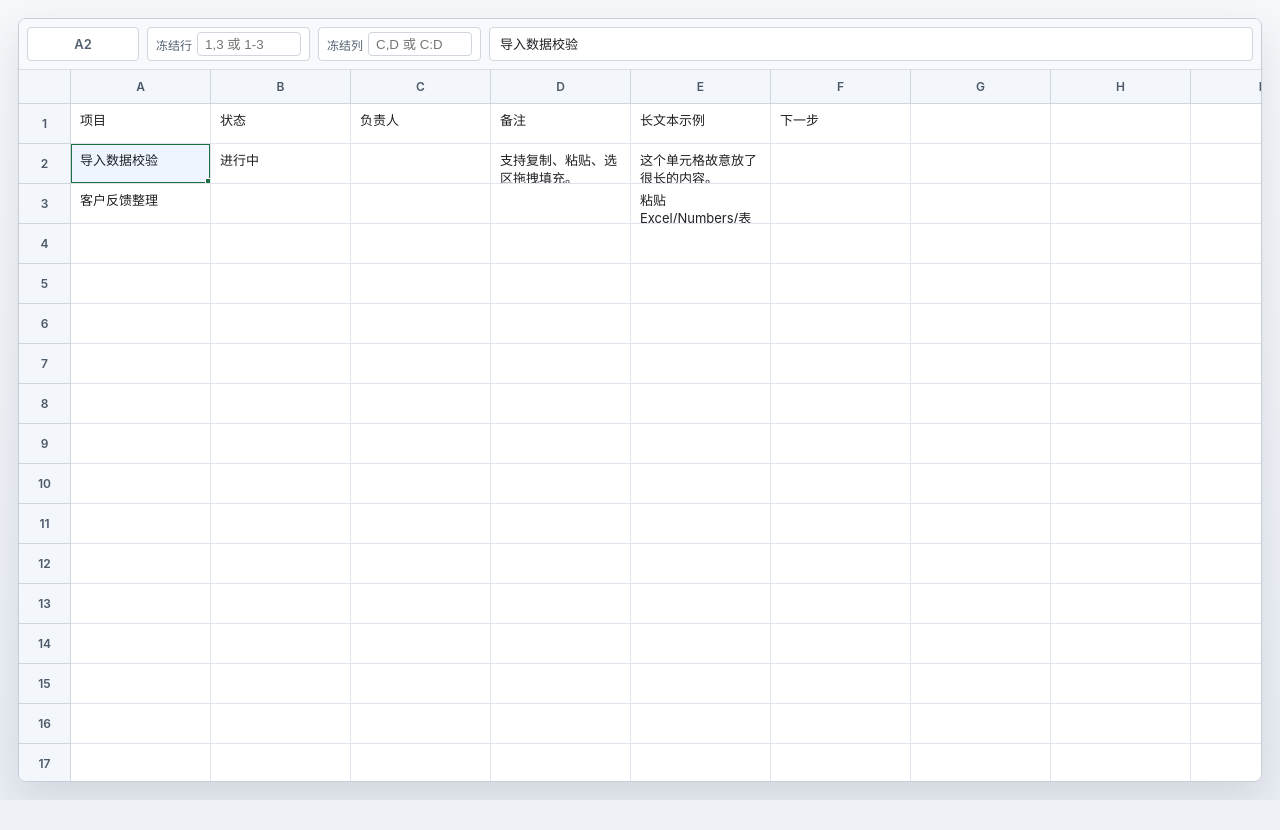
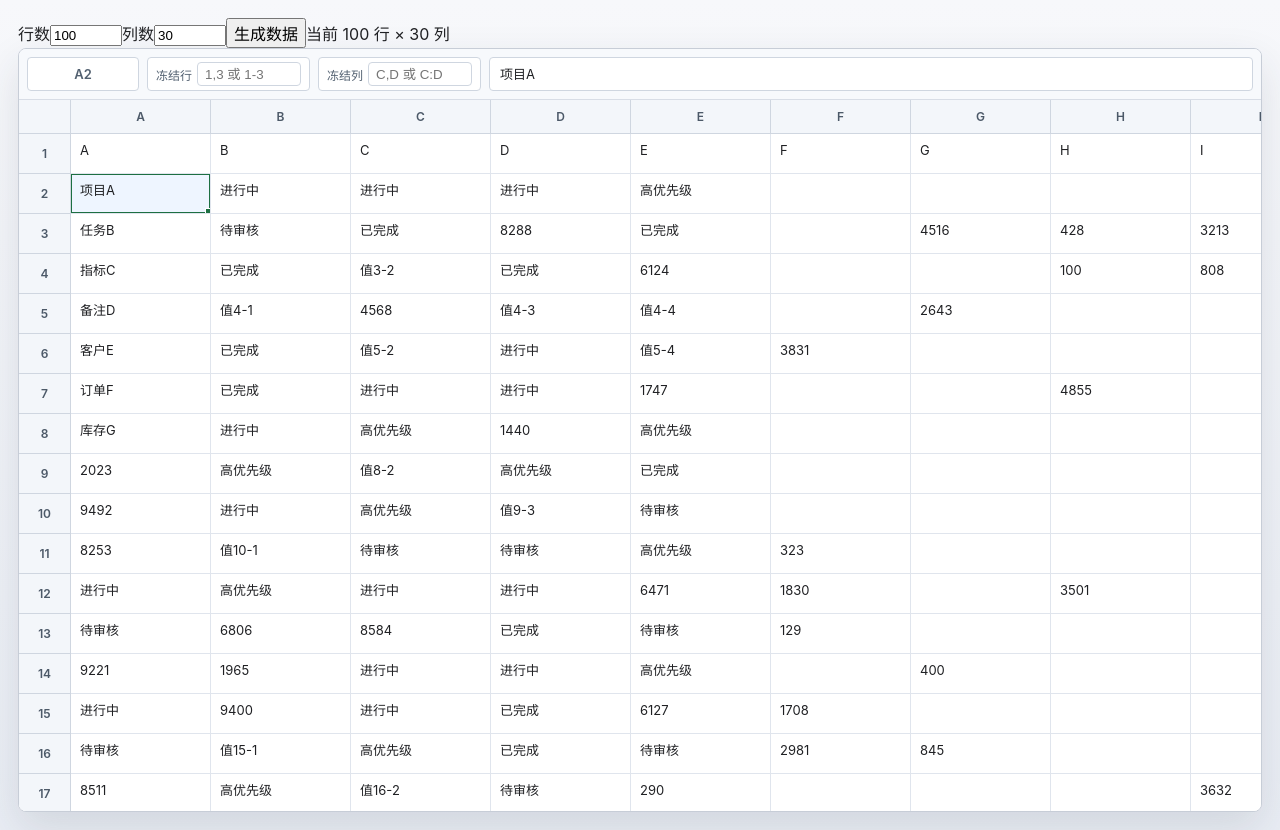
Before and after one commit to shijiezhou1/excel_tb, a React (Vite) app: page / in a window 1280 px wide. Before the commit the page ends 800 px from the top, so only its background shows below. Built offline with nearby package versions, Linux system fonts and the light colour scheme.

Commit message:
支持外部数据传入和行虚拟滚动

```diff
--- a/src/App.jsx
+++ b/src/App.jsx
@@ -1,7 +1,5 @@
 import React, { useCallback, useEffect, useMemo, useRef, useState } from "react";
 
-const ROW_COUNT = 80;
-const COL_COUNT = 26;
 const DEFAULT_COL_WIDTH = 140;
 const DEFAULT_ROW_HEIGHT = 40;
 const MIN_COL_WIDTH = 64;
@@ -13,6 +11,7 @@
 const DEFAULT_FORMULA_HEIGHT = 34;
 const MIN_FORMULA_HEIGHT = 34;
 const MAX_FORMULA_HEIGHT = 220;
+const ROW_BUFFER = 20;
 
 const clamp = (value, min, max) => Math.min(Math.max(value, min), max);
 
@@ -41,33 +40,12 @@
   return index - 1;
 }
 
-function createInitialRows() {
-  return Array.from({ length: ROW_COUNT }, (_, rowIndex) =>
-    Array.from({ length: COL_COUNT }, (_, colIndex) => {
+function createDefaultRows(rowCount, colCount) {
+  return Array.from({ length: rowCount }, (_, rowIndex) =>
+    Array.from({ length: colCount }, (_, colIndex) => {
       if (rowIndex === 0) {
-        const headers = [
-          "项目",
-          "状态",
-          "负责人",
-          "备注",
-          "长文本示例",
-          "下一步"
-        ];
-        return headers[colIndex] || "";
+        return columnName(colIndex);
       }
-
-      if (rowIndex === 1 && colIndex === 0) return "导入数据校验";
-      if (rowIndex === 1 && colIndex === 1) return "进行中";
-      if (rowIndex === 1 && colIndex === 3) return "支持复制、粘贴、选区拖拽填充。";
-      if (rowIndex === 1 && colIndex === 4) {
-        return "这个单元格故意放了很长的内容。\n它包含多行文本，行高不会被自动撑开。\n你可以拖拽左侧行边界单独调整这一行，也可以拖拽顶部列边界单独调整这一列。";
-      }
-
-      if (rowIndex === 2 && colIndex === 0) return "客户反馈整理";
-      if (rowIndex === 2 && colIndex === 4) {
-        return "粘贴 Excel/Numbers/表格数据时，会从当前选区左上角开始填入。";
-      }
-
       return "";
     })
   );
@@ -106,6 +84,18 @@
   return encoded.replaceAll("\n", "<br>");
 }
 
+function rangeToTsv(rows, range) {
+  const lines = [];
+  for (let row = range.startRow; row <= range.endRow; row += 1) {
+    const cells = [];
+    for (let col = range.startCol; col <= range.endCol; col += 1) {
+      cells.push(escapeCellForTsv(rows[row]?.[col] ?? ""));
+    }
+    lines.push(cells.join("\t"));
+  }
+  return lines.join("\n");
+}
+
 function rangeToClipboardHtml(rows, range) {
   const parts = ["<table>"];
   for (let row = range.startRow; row <= range.endRow; row += 1) {
@@ -117,18 +107,6 @@
   }
   parts.push("</table>");
   return parts.join("");
-}
-
-function rangeToTsv(rows, range) {
-  const lines = [];
-  for (let row = range.startRow; row <= range.endRow; row += 1) {
-    const cells = [];
-    for (let col = range.startCol; col <= range.endCol; col += 1) {
-      cells.push(escapeCellForTsv(rows[row]?.[col] ?? ""));
-    }
-    lines.push(cells.join("\t"));
-  }
-  return lines.join("\n");
 }
 
 function parseClipboardTable(text) {
@@ -218,6 +196,14 @@
   return offsets;
 }
 
+function sumSizes(sizes, start, end) {
+  let total = 0;
+  for (let i = start; i < end; i += 1) {
+    total += sizes[i] ?? 0;
+  }
+  return total;
+}
+
 function parseRowToken(token) {
   if (!/^\d+$/.test(token)) return null;
   return Number(token) - 1;
@@ -231,23 +217,95 @@
   return index;
 }
 
+function generateDemoData(rowCount, colCount) {
+  const rows = [];
+  for (let r = 0; r < rowCount; r += 1) {
+    const row = [];
+    for (let c = 0; c < colCount; c += 1) {
+      if (r === 0) {
+        row.push(columnName(c));
+      } else if (c === 0 && r < 8) {
+        const labels = [
+          "项目A", "任务B", "指标C", "备注D",
+          "客户E", "订单F", "库存G", "总计H"
+        ];
+        row.push(labels[r - 1] || `行${r + 1}`);
+      } else if (c < 5) {
+        const vals = [
+          "已完成", "进行中", "待审核", "高优先级",
+          Math.floor(Math.random() * 10000).toString(),
+          `值${r}-${c}`
+        ];
+        row.push(vals[Math.floor(Math.random() * vals.length)]);
+      } else if (c === 4 && r < 4) {
+        row.push("多行\n文本\n示例\n数据");
+      } else {
+        row.push(Math.random() > 0.6
+          ? Math.floor(Math.random() * 5000).toString()
+          : "");
+      }
+    }
+    rows.push(row);
+  }
+  return rows;
+}
+
 function App() {
+  const [demoRows, setDemoRows] = useState(() => 100);
+  const [demoCols, setDemoCols] = useState(() => 30);
+  const [data, setData] = useState(() => generateDemoData(100, 30));
+
+  function applyDemoSize() {
+    setData(generateDemoData(demoRows, demoCols));
+  }
+
   return (
     <main className="app-shell">
+      <div className="demo-controls">
+        <label>
+          行数
+          <input
+            type="number"
+            min="1"
+            max="2000"
+            value={demoRows}
+            onChange={(e) => setDemoRows(Math.max(1, Number(e.target.value) || 1))}
+          />
+        </label>
+        <label>
+          列数
+          <input
+            type="number"
+            min="1"
+            max="5000"
+            value={demoCols}
+            onChange={(e) => setDemoCols(Math.max(1, Number(e.target.value) || 1))}
+          />
+        </label>
+        <button type="button" onClick={applyDemoSize}>
+          生成数据
+        </button>
+        <span className="demo-info">
+          当前 {data.length} 行 × {data[0]?.length ?? 0} 列
+        </span>
+      </div>
       <section className="sheet-stage" aria-label="Excel style table">
-        <ExcelGrid />
+        <ExcelGrid data={data} />
       </section>
     </main>
   );
 }
 
-function ExcelGrid() {
-  const [rows, setRows] = useState(createInitialRows);
+function ExcelGrid({ data }) {
+  const rowCount = data.length;
+  const colCount = data[0]?.length ?? 0;
+
+  const [rows, setRows] = useState(data);
   const [colWidths, setColWidths] = useState(() =>
-    Array.from({ length: COL_COUNT }, () => DEFAULT_COL_WIDTH)
+    Array.from({ length: colCount }, () => DEFAULT_COL_WIDTH)
   );
   const [rowHeights, setRowHeights] = useState(() =>
-    Array.from({ length: ROW_COUNT }, () => DEFAULT_ROW_HEIGHT)
+    Array.from({ length: rowCount }, () => DEFAULT_ROW_HEIGHT)
   );
   const [formulaHeight, setFormulaHeight] = useState(DEFAULT_FORMULA_HEIGHT);
   const [freezeRowsSpec, setFreezeRowsSpec] = useState("");
@@ -260,6 +318,7 @@
   const [dragSelection, setDragSelection] = useState(null);
   const [fillState, setFillState] = useState(null);
   const [resizeState, setResizeState] = useState(null);
+  const [scrollTop, setScrollTop] = useState(0);
   const gridRef = useRef(null);
   const editorRef = useRef(null);
 
@@ -277,26 +336,14 @@
     );
   }, [fillState]);
 
-  const gridStyle = useMemo(
-    () => ({
-      gridTemplateColumns: `${ROW_HEADER_WIDTH}px ${colWidths
-        .map((width) => `${width}px`)
-        .join(" ")}`,
-      gridTemplateRows: `${COL_HEADER_HEIGHT}px ${rowHeights
-        .map((height) => `${height}px`)
-        .join(" ")}`
-    }),
-    [colWidths, rowHeights]
-  );
-
   const frozenRows = useMemo(
-    () => parseFreezeSpec(freezeRowsSpec, ROW_COUNT - 1, parseRowToken),
-    [freezeRowsSpec]
+    () => parseFreezeSpec(freezeRowsSpec, rowCount - 1, parseRowToken),
+    [freezeRowsSpec, rowCount]
   );
 
   const frozenCols = useMemo(
-    () => parseFreezeSpec(freezeColsSpec, COL_COUNT - 1, parseColumnToken),
-    [freezeColsSpec]
+    () => parseFreezeSpec(freezeColsSpec, colCount - 1, parseColumnToken),
+    [freezeColsSpec, colCount]
   );
 
   const frozenRowOffsets = useMemo(
@@ -309,8 +356,94 @@
     [frozenCols, colWidths]
   );
 
+  const frozenRowSet = useMemo(() => new Set(frozenRows), [frozenRows]);
+  const frozenColSet = useMemo(() => new Set(frozenCols), [frozenCols]);
+
   const lastFrozenRow = frozenRows[frozenRows.length - 1] ?? null;
   const lastFrozenCol = frozenCols[frozenCols.length - 1] ?? null;
+
+  const visibleRowRange = useMemo(() => {
+    let offset = COL_HEADER_HEIGHT;
+    let firstVisible = 0;
+    for (let r = 0; r < rowCount; r += 1) {
+      const h = rowHeights[r] ?? DEFAULT_ROW_HEIGHT;
+      if (offset + h > scrollTop) {
+        firstVisible = r;
+        break;
+      }
+      offset += h;
+      firstVisible = r + 1;
+    }
+
+    const first = Math.max(0, firstVisible - ROW_BUFFER);
+
+    offset = COL_HEADER_HEIGHT;
+    const viewportHeight = gridRef.current?.clientHeight ?? 800;
+    for (let r = 0; r < first; r += 1) {
+      offset += rowHeights[r] ?? DEFAULT_ROW_HEIGHT;
+    }
+    let last = first;
+    for (let r = first; r < rowCount; r += 1) {
+      offset += rowHeights[r] ?? DEFAULT_ROW_HEIGHT;
+      last = r;
+      if (offset > scrollTop + viewportHeight + ROW_BUFFER * DEFAULT_ROW_HEIGHT) break;
+    }
+
+    return { first: clamp(first, 0, rowCount - 1), last: clamp(last, 0, rowCount - 1) };
+  }, [scrollTop, rowHeights, rowCount]);
+
+  const topSpacerHeight = useMemo(
+    () => sumSizes(rowHeights, 0, visibleRowRange.first),
+    [rowHeights, visibleRowRange.first]
+  );
+
+  const bottomSpacerHeight = useMemo(
+    () => sumSizes(rowHeights, visibleRowRange.last + 1, rowCount),
+    [rowHeights, visibleRowRange.last, rowCount]
+  );
+
+  const spacerRow1 = topSpacerHeight > 0 ? 1 : 0;
+  const visibleRowGridStart = 2 + spacerRow1;
+
+  const gridStyle = useMemo(
+    () => {
+      const cols = [`${ROW_HEADER_WIDTH}px`];
+      for (let c = 0; c < colCount; c += 1) {
+        cols.push(`${colWidths[c] ?? DEFAULT_COL_WIDTH}px`);
+      }
+
+      const rows = [`${COL_HEADER_HEIGHT}px`];
+      if (topSpacerHeight > 0) rows.push(`${topSpacerHeight}px`);
+      for (let r = visibleRowRange.first; r <= visibleRowRange.last; r += 1) {
+        rows.push(`${rowHeights[r] ?? DEFAULT_ROW_HEIGHT}px`);
+      }
+      if (bottomSpacerHeight > 0) rows.push(`${bottomSpacerHeight}px`);
+
+      return {
+        gridTemplateColumns: cols.join(" "),
+        gridTemplateRows: rows.join(" ")
+      };
+    },
+    [colWidths, rowHeights, colCount, visibleRowRange, topSpacerHeight, bottomSpacerHeight]
+  );
+
+  useEffect(() => {
+    if (data !== rows) {
+      setRows(data);
+    }
+  }, [data]);
+
+  useEffect(() => {
+    if (colCount !== colWidths.length) {
+      setColWidths(Array.from({ length: colCount }, () => DEFAULT_COL_WIDTH));
+    }
+  }, [colCount]);
+
+  useEffect(() => {
+    if (rowCount !== rowHeights.length) {
+      setRowHeights(Array.from({ length: rowCount }, () => DEFAULT_ROW_HEIGHT));
+    }
+  }, [rowCount]);
 
   useEffect(() => {
     if (editingCell && editorRef.current) {
@@ -448,8 +581,14 @@
   function selectAllCells() {
     setActiveCell({ row: 0, col: 0 });
     setSelectionAnchor({ row: 0, col: 0 });
-    setSelectionFocus({ row: ROW_COUNT - 1, col: COL_COUNT - 1 });
+    setSelectionFocus({ row: rowCount - 1, col: colCount - 1 });
     gridRef.current?.focus();
+  }
+
+  function handleScroll() {
+    if (gridRef.current) {
+      setScrollTop(gridRef.current.scrollTop);
+    }
   }
 
   function handleFreezeRowsChange(event) {
@@ -469,7 +608,10 @@
   }
 
   function getRowHeaderStyle(row) {
-    const style = { gridRow: row + 2 };
+    const gridRow = row >= visibleRowRange.first
+      ? visibleRowGridStart + row - visibleRowRange.first
+      : 0;
+    const style = { gridRow };
     if (frozenRowOffsets.has(row)) {
       style.top = `${frozenRowOffsets.get(row)}px`;
     }
@@ -477,7 +619,10 @@
   }
 
   function getCellStyle(row, col) {
-    const style = { gridColumn: col + 2, gridRow: row + 2 };
+    const gridRow = row >= visibleRowRange.first
+      ? visibleRowGridStart + row - visibleRowRange.first
+      : 0;
+    const style = { gridColumn: col + 2, gridRow };
     if (frozenRowOffsets.has(row)) {
       style.top = `${frozenRowOffsets.get(row)}px`;
     }
@@ -494,7 +639,7 @@
     const anchorCol = event.shiftKey ? selectionRange.startCol : col;
     setActiveCell({ row: 0, col });
     setSelectionAnchor({ row: 0, col: anchorCol });
-    setSelectionFocus({ row: ROW_COUNT - 1, col });
+    setSelectionFocus({ row: rowCount - 1, col });
     setDragSelection("col");
     gridRef.current?.focus();
   }
@@ -502,7 +647,7 @@
   function handleColumnHeaderPointerEnter(col) {
     if (dragSelection !== "col") return;
     setActiveCell({ row: 0, col });
-    setSelectionFocus({ row: ROW_COUNT - 1, col });
+    setSelectionFocus({ row: rowCount - 1, col });
   }
 
   function handleRowHeaderPointerDown(event, row) {
@@ -512,7 +657,7 @@
     const anchorRow = event.shiftKey ? selectionRange.startRow : row;
     setActiveCell({ row, col: 0 });
     setSelectionAnchor({ row: anchorRow, col: 0 });
-    setSelectionFocus({ row, col: COL_COUNT - 1 });
+    setSelectionFocus({ row, col: colCount - 1 });
     setDragSelection("row");
     gridRef.current?.focus();
   }
@@ -520,7 +665,7 @@
   function handleRowHeaderPointerEnter(row) {
     if (dragSelection !== "row") return;
     setActiveCell({ row, col: 0 });
-    setSelectionFocus({ row, col: COL_COUNT - 1 });
+    setSelectionFocus({ row, col: colCount - 1 });
   }
 
   function startColumnResize(event, index) {
@@ -621,8 +766,8 @@
     applyClipboardTable(start, table);
     setSelectionAnchor(start);
     setSelectionFocus({
-      row: clamp(start.row + table.length - 1, 0, ROW_COUNT - 1),
-      col: clamp(start.col + Math.max(...table.map((line) => line.length)) - 1, 0, COL_COUNT - 1)
+      row: clamp(start.row + table.length - 1, 0, rowCount - 1),
+      col: clamp(start.col + Math.max(...table.map((line) => line.length)) - 1, 0, colCount - 1)
     });
   }
 
@@ -637,7 +782,7 @@
       } else if (event.key === "Enter") {
         event.preventDefault();
         commitEdit();
-        selectCell(clamp(editingCell.row + 1, 0, ROW_COUNT - 1), editingCell.col);
+        selectCell(clamp(editingCell.row + 1, 0, rowCount - 1), editingCell.col);
       }
       return;
     }
@@ -666,10 +811,10 @@
       return;
     }
 
-    if (event.key === "ArrowUp") next.row = clamp(activeCell.row - 1, 0, ROW_COUNT - 1);
-    else if (event.key === "ArrowDown") next.row = clamp(activeCell.row + 1, 0, ROW_COUNT - 1);
-    else if (event.key === "ArrowLeft") next.col = clamp(activeCell.col - 1, 0, COL_COUNT - 1);
-    else if (event.key === "ArrowRight") next.col = clamp(activeCell.col + 1, 0, COL_COUNT - 1);
+    if (event.key === "ArrowUp") next.row = clamp(activeCell.row - 1, 0, rowCount - 1);
+    else if (event.key === "ArrowDown") next.row = clamp(activeCell.row + 1, 0, rowCount - 1);
+    else if (event.key === "ArrowLeft") next.col = clamp(activeCell.col - 1, 0, colCount - 1);
+    else if (event.key === "ArrowRight") next.col = clamp(activeCell.col + 1, 0, colCount - 1);
     else return;
 
     event.preventDefault();
@@ -678,10 +823,12 @@
 
   const activeAddress = `${columnName(activeCell.col)}${activeCell.row + 1}`;
   const isFullRowSelection =
-    selectionRange.startCol === 0 && selectionRange.endCol === COL_COUNT - 1;
+    selectionRange.startCol === 0 && selectionRange.endCol === colCount - 1;
   const isFullColumnSelection =
-    selectionRange.startRow === 0 && selectionRange.endRow === ROW_COUNT - 1;
+    selectionRange.startRow === 0 && selectionRange.endRow === rowCount - 1;
   const isAllCellsSelected = isFullRowSelection && isFullColumnSelection;
+  const activeRowData = rows[activeCell.row] ?? [];
+  const activeCellValue = activeRowData[activeCell.col] ?? "";
 
   return (
     <div className="workbook" style={{ "--formula-height": `${formulaHeight}px` }}>
@@ -707,9 +854,9 @@
             />
           </label>
         </div>
-        <div className="formula-box" title={rows[activeCell.row][activeCell.col]}>
+        <div className="formula-box" title={activeCellValue}>
           <div className="formula-content">
-            {rows[activeCell.row][activeCell.col] || "\u00a0"}
+            {activeCellValue || "\u00a0"}
           </div>
           <button
             className="formula-resizer"
@@ -728,6 +875,7 @@
         onCut={handleCut}
         onPaste={handlePaste}
         onKeyDown={handleKeyDown}
+        onScroll={handleScroll}
         aria-label="Spreadsheet"
       >
         <div className="sheet-grid" style={gridStyle}>
@@ -738,7 +886,7 @@
             tabIndex={-1}
           />
 
-          {Array.from({ length: COL_COUNT }, (_, col) => (
+          {Array.from({ length: colCount }, (_, col) => (
             <div
               className={[
                 "column-header",
@@ -765,7 +913,15 @@
             </div>
           ))}
 
-          {Array.from({ length: ROW_COUNT }, (_, row) => (
+          {topSpacerHeight > 0 ? (
+            <div className="spacer-cell" style={{ gridColumn: 1, gridRow: 2, height: `${topSpacerHeight}px` }} />
+          ) : null}
+
+          {Array.from(
+            { length: visibleRowRange.last - visibleRowRange.first + 1 },
+            (_, offset) => {
+              const row = visibleRowRange.first + offset;
+              return (
                 <div
                   className={[
                     "row-header",
@@ -790,15 +946,23 @@
                     type="button"
                   />
                 </div>
-          ))}
+              );
+            }
+          )}
 
-          {rows.map((rowData, row) =>
-            rowData.map((value, col) => {
+          {Array.from(
+            { length: visibleRowRange.last - visibleRowRange.first + 1 },
+            (_, offset) => {
+              const row = visibleRowRange.first + offset;
+              const rowData = rows[row] ?? [];
+
+              return Array.from({ length: colCount }, (_, col) => {
+                const value = rowData[col] ?? "";
                 const selected = isInsideRange(row, col, selectionRange);
                 const active = row === activeCell.row && col === activeCell.col;
                 const editing = editingCell?.row === row && editingCell?.col === col;
-              const frozenRow = frozenRowOffsets.has(row);
-              const frozenCol = frozenColOffsets.has(col);
+                const frozenRow = frozenRowSet.has(row);
+                const frozenCol = frozenColSet.has(col);
                 const fillPreview = previewFillRange && isInsideRange(row, col, previewFillRange);
                 const isFillHandle =
                   row === selectionRange.endRow &&
@@ -848,8 +1012,13 @@
                     ) : null}
                   </div>
                 );
-            })
+              });
+            }
           )}
+
+          {bottomSpacerHeight > 0 ? (
+            <div className="spacer-cell" style={{ gridColumn: 1, gridRow: visibleRowGridStart + (visibleRowRange.last - visibleRowRange.first + 1), height: `${bottomSpacerHeight}px` }} />
+          ) : null}
         </div>
       </div>
     </div>
```
Also changed, not shown: src/styles.css (+53 -0 lines). Lines whose indentation alone changed are shown as unchanged.
